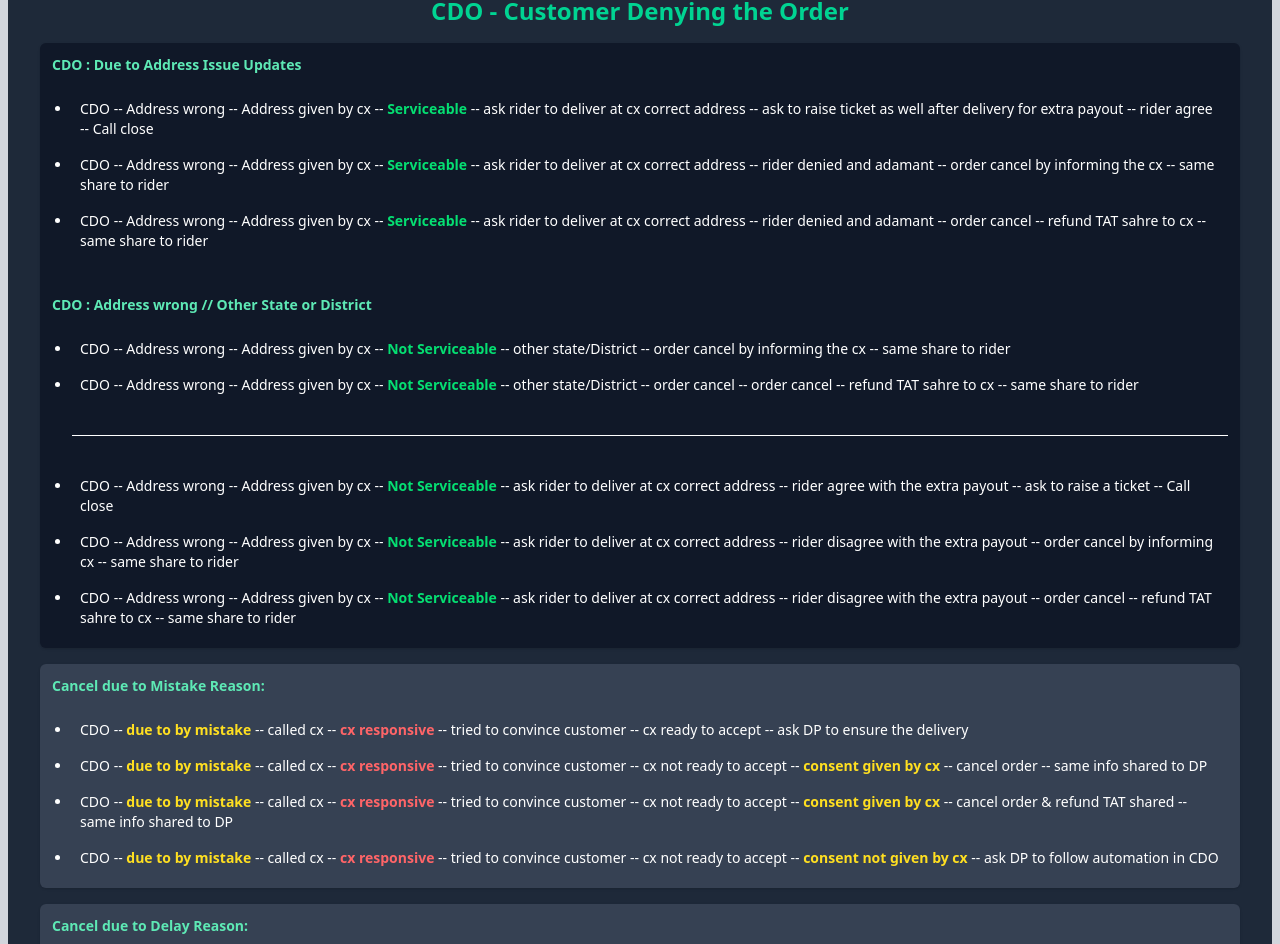
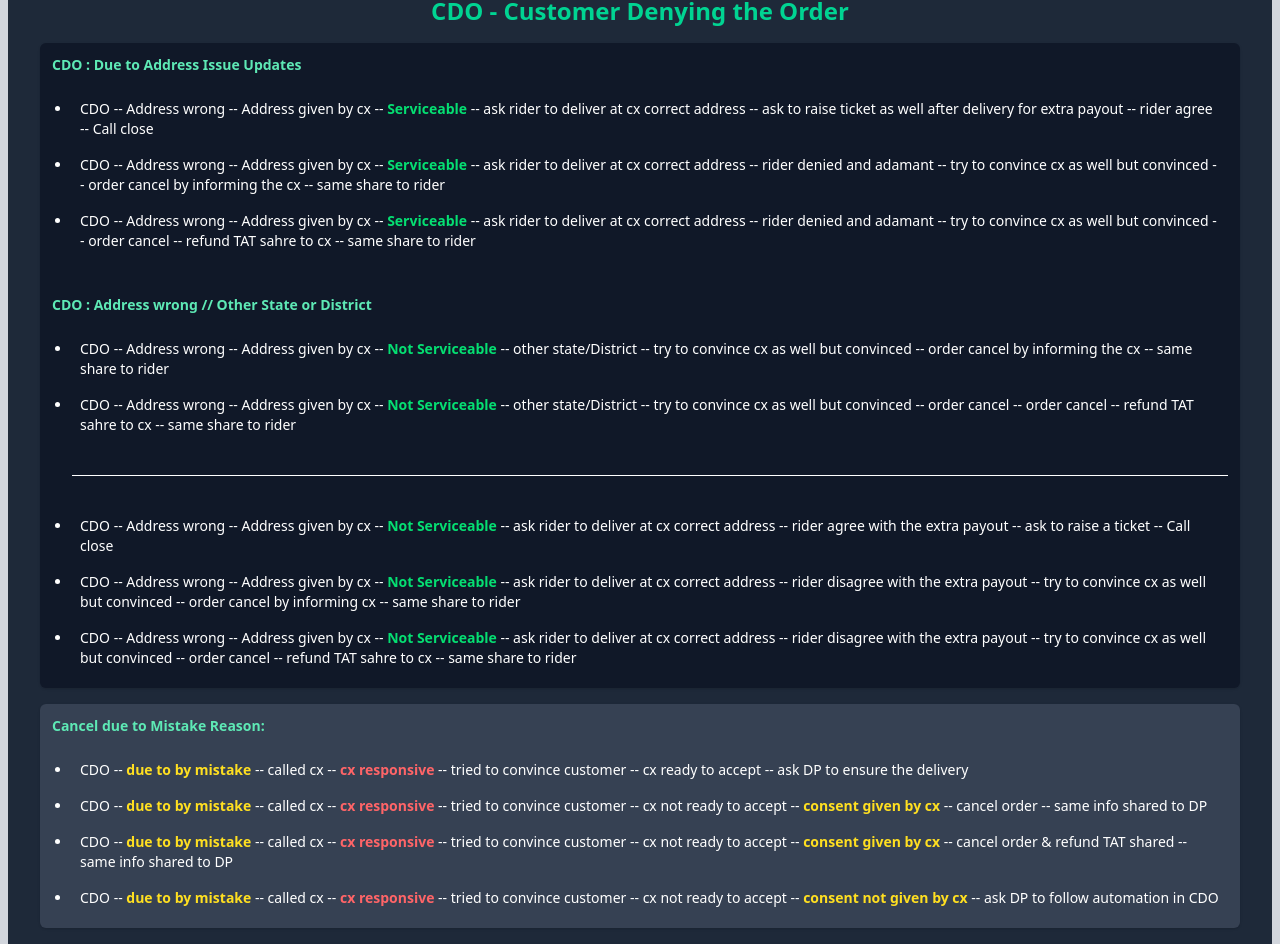
Before and after one commit to Code-with-Sahani/Blinket-DP, a React (Vite) app: page / in a window 1280 px wide. Shown: the part 2007-2951 px from the top of the page. Built offline with nearby package versions, Linux system fonts and the light colour scheme.

Commit message:
Update CDO.jsx

```diff
--- a/src/Components/CDO.jsx
+++ b/src/Components/CDO.jsx
@@ -15,20 +15,20 @@ const CDO = () => {
                         </li>
 
                         <li className='p-2'>CDO -- Address wrong -- Address given by cx -- <strong className='text-green-400'>Serviceable
-                        </strong> -- ask rider to deliver at cx correct address -- rider denied and adamant -- order cancel by informing the cx -- same share to rider</li>
+                        </strong> -- ask rider to deliver at cx correct address -- rider denied and adamant -- try to convince cx as well but convinced -- order cancel by informing the cx -- same share to rider</li>
 
                         <li className='p-2'>CDO -- Address wrong -- Address given by cx -- <strong className='text-green-400'>Serviceable
-                        </strong> -- ask rider to deliver at cx correct address -- rider denied and adamant -- order cancel -- refund TAT sahre to cx -- same share to rider</li>
+                        </strong> -- ask rider to deliver at cx correct address -- rider denied and adamant -- try to convince cx as well but convinced -- order cancel -- refund TAT sahre to cx -- same share to rider</li>
                     </ul>
                     <br />
 
                     <h3 className="text-md font-semibold text-emerald-300 mb-4 mt-4">CDO : Address wrong // Other State or District </h3>
                     <ul className="list-disc pl-5">
                         <li className='p-2'>CDO -- Address wrong -- Address given by cx -- <strong className='text-green-400'>Not Serviceable
-                        </strong> -- other state/District -- order cancel by informing the cx -- same share to rider</li>
+                        </strong> -- other state/District -- try to convince cx as well but convinced -- order cancel by informing the cx -- same share to rider</li>
 
                         <li className='p-2'>CDO -- Address wrong -- Address given by cx -- <strong className='text-green-400'>Not Serviceable
-                        </strong> -- other state/District -- order cancel -- order cancel -- refund TAT sahre to cx -- same share to rider</li>
+                        </strong> -- other state/District -- try to convince cx as well but convinced -- order cancel -- order cancel -- refund TAT sahre to cx -- same share to rider</li>
 
                         <hr className=' mt-8 mb-8' />
 
@@ -37,10 +37,10 @@ const CDO = () => {
                         </li>
 
                         <li className='p-2'>CDO -- Address wrong -- Address given by cx -- <strong className='text-green-400'>Not Serviceable
-                        </strong> -- ask rider to deliver at cx correct address -- rider disagree with the extra payout -- order cancel by informing cx -- same share to rider </li>
+                        </strong> -- ask rider to deliver at cx correct address -- rider disagree with the extra payout -- try to convince cx as well but convinced -- order cancel by informing cx -- same share to rider </li>
 
                         <li className='p-2'>CDO -- Address wrong -- Address given by cx -- <strong className='text-green-400'>Not Serviceable
-                        </strong> -- ask rider to deliver at cx correct address -- rider disagree with the extra payout -- order cancel -- refund TAT sahre to cx -- same share to rider</li>
+                        </strong> -- ask rider to deliver at cx correct address -- rider disagree with the extra payout -- try to convince cx as well but convinced -- order cancel -- refund TAT sahre to cx -- same share to rider</li>
 
 
                     </ul>
```
